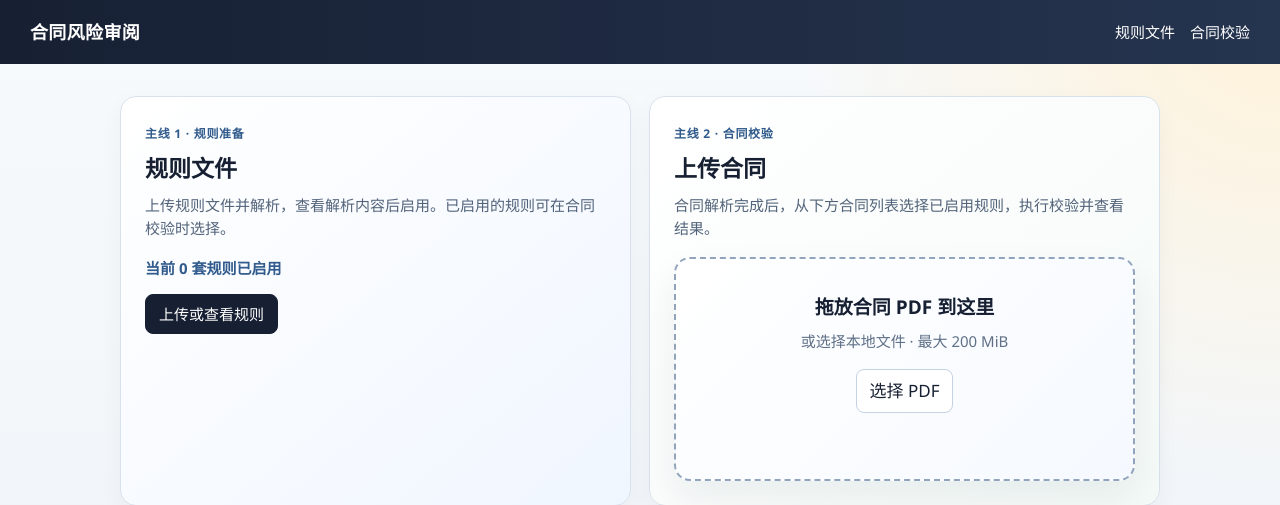
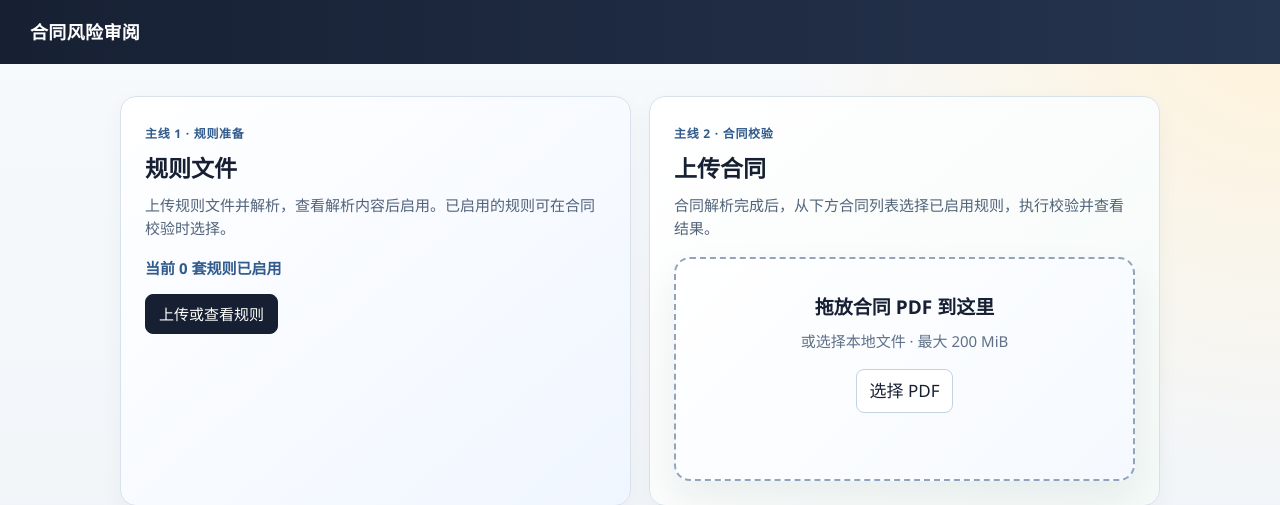
Before and after one commit to haowenj/contract_risk_review, a FastAPI app: page / in a window 1280 px wide. Shown: the top 505 px of the page. Run offline with FastAPI, Linux system fonts and the light colour scheme; data that the repository does not hold is empty; parts of the project's set-up code (start-up, migrations or seed data) failed here and were passed over.

Commit message:
fix: hide duplicate dashboard navigation

```diff
--- a/app/templates/index.html
+++ b/app/templates/index.html
@@ -53,13 +53,10 @@
       color: white;
       display: flex;
       align-items: center;
-      justify-content: space-between;
-      gap: 20px;
     }
 
     .brand { display: flex; align-items: baseline; gap: 14px; }
     .brand strong { font-size: 18px; letter-spacing: .02em; }
-    .topbar a { color: white; text-decoration: none; }
 
     .dashboard-shell {
       width: min(1040px, calc(100% - 40px));
@@ -284,7 +281,6 @@
     <div class="brand">
       <strong>合同风险审阅</strong>
     </div>
-    <nav aria-label="主流程"><a href="/rule-sets">规则文件</a>　<a href="#contracts">合同校验</a></nav>
   </header>
 
   <main class="dashboard-shell">
```
Also changed, not shown: tests/test_app_rule_sets.py (+3 -1 lines).
